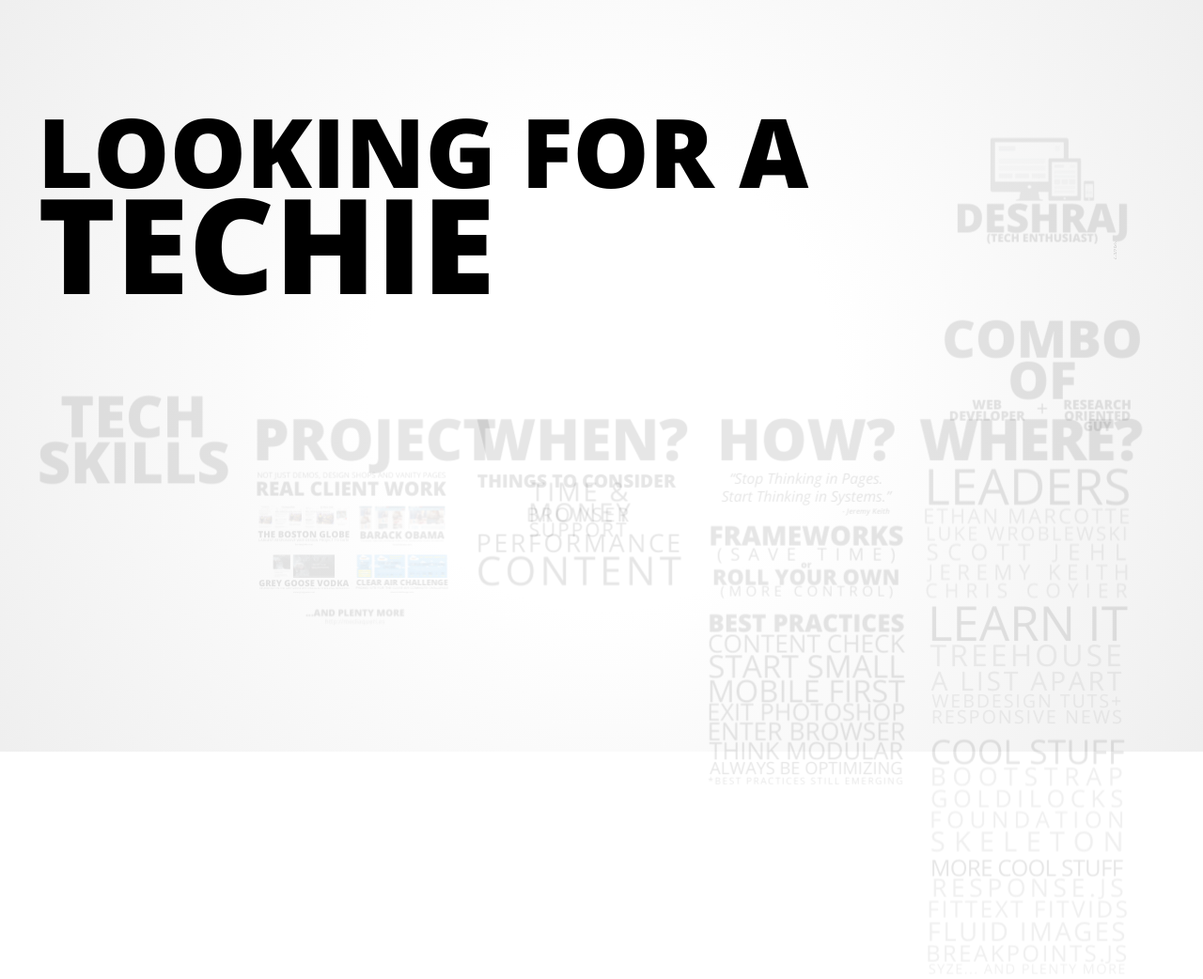
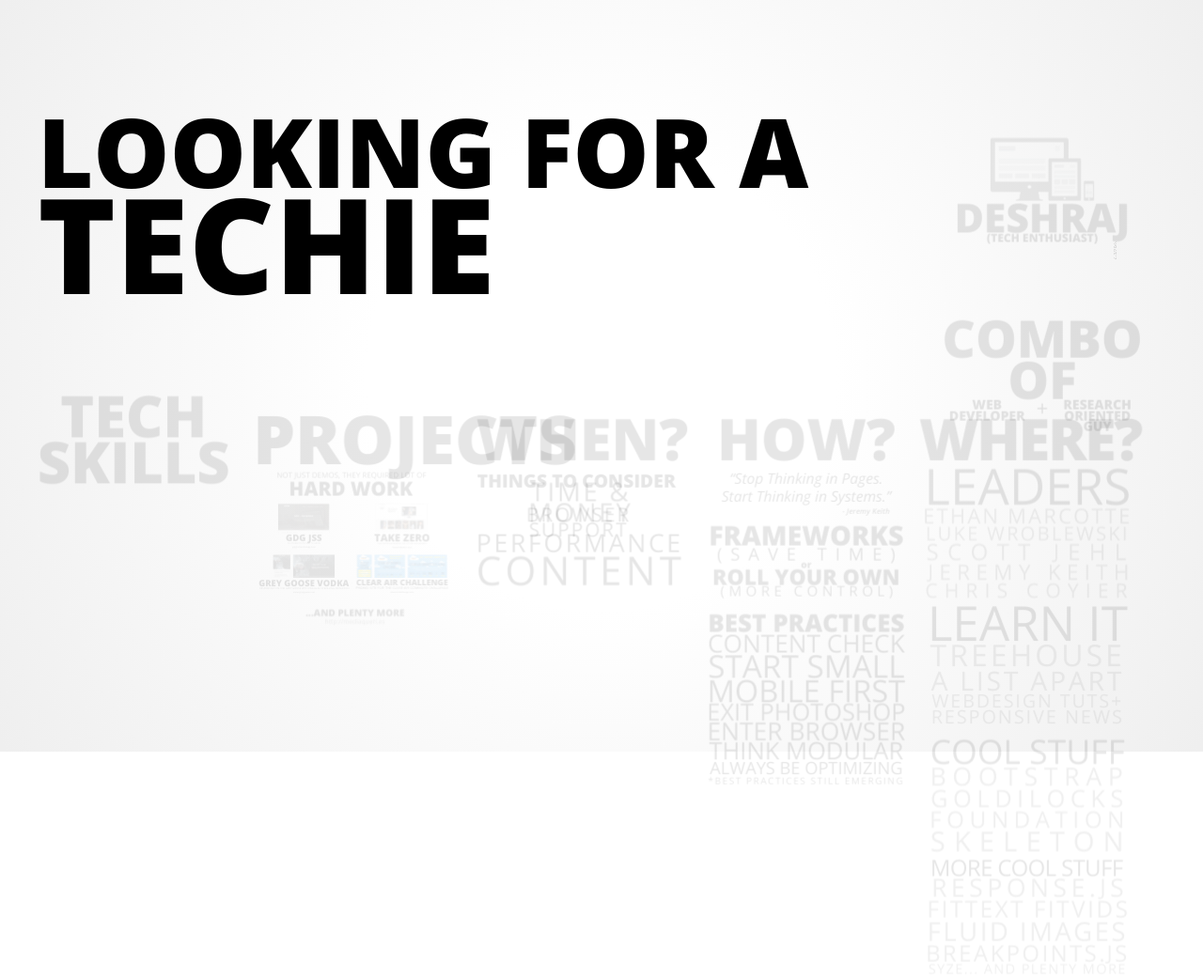
Before and after one commit to DESHRAJ/My-Portfolio, a Python web app: template myportfolio/templates/index.html in a window 1280 px wide. Shown: the whole page at 94% size. Run offline with Jinja, Linux system fonts and the light colour scheme; the template is opened without the code that fills it, so the values that code supplies are empty.

Commit message:
png files added

```diff
--- a/myportfolio/templates/index.html
+++ b/myportfolio/templates/index.html
@@ -89,45 +89,36 @@
 
 
 		<div id="who" class="step" data-x="-650" data-y="900" data-scale="1">
-			<div class="big bold title">Project</div>
+			<div class="big bold title"><h3>Projects</h3></div>
 		</div>
 
 		<div id="who-real" class="step" data-x="-660" data-y="1120" data-scale="1">
-			<div class="big light" id="who-real-not">Not just demos, design shops and vanity pages</div>
-			<div class="big bold" id="who-real-real">Real Client Work</div>
+			<div class="big light" id="who-real-not">Not just demos, they required lot of</div>
+			<div class="big bold" id="who-real-real">Hard Work</div>
 		</div>
 
 		<div id="who-boston" class="step" data-x="-885" data-y="1320" data-scale=".48">
-			<a href="http://www.bostonglobe.com" class="img-link">
-				<div class="img-wrap img-inline" id="img-bg-s">
-					<img src="/static/img/bostonglobe_s.jpg" class="img-border" />
+			<a href="http://www.gdgjss.herokuapp.com" class="img-link">
+				<div class="img-wrap img-inline" id="img-bg-m">
+					<img src="/static/img/1.png" class="img-border" />
 				</div>
-				<div class="img-wrap img-inline" id="img-bg-m">
-					<img src="/static/img/bostonglobe_m.jpg" class="img-border" />
-				</div>
-				<div class="img-wrap img-inline" id="img-bg-l">
-					<img src="/static/img/bostonglobe_l.jpg" class="img-border" />
-				</div>
+
 			</a>
-			<div class="big bold" id="who-bg">The Boston Globe</div>
-			<div class="big light" id="who-bg-desc">Largest responsive web design project to date</div>
-			<a href="http://www.bostonglobe.com" class="small">bostonglobe.com</a>
+			<div class="big bold" id="who-bg">GDG JSS</div>
+			<div class="big light" id="who-obama-desc">Platform for Techies to grow</div>
+			<a href="http://www.bostonglobe.com" class="small">gdgjss.herokuapp.com</a>
 		</div>
 
 		<div id="who-obama" class="step" data-x="-415" data-y="1320" data-scale=".48">
-			<a href="http://barackobama.com" class="img-link">
-				<div class="img-wrap img-inline" id="img-obama-s">
-					<img src="/static/img/obama_s.jpg" class="img-border" />
+			<a href="http://takezero.in" class="img-link">
+
+				<div class="img-wrap img-inline" id="img-obama-m">
+					<img src="/static/img/2.png" class="img-border" />
 				</div>
-				<div class="img-wrap img-inline" id="img-obama-m">
-					<img src="/static/img/obama_m.jpg" class="img-border" />
-				</div>
-				<div class="img-wrap img-inline" id="img-obama-l">
-					<img src="/static/img/obama_l.jpg" class="img-border" />
-				</div>
+
 			</a>
-			<div class="big bold" id="who-obama">Barack Obama</div>
-			<div class="big light" id="who-obama-desc">The Obama campaign continues to be at the leading edge of web technology</div>
+			<div class="big bold" id="who-obama">Take Zero</div>
+			<div class="big light" id="who-obama-desc">The Portfolio Website for Actors and Models</div>
 			<a href="http://barackobama.com" class="small">barackobama.com</a>
 		</div>
 
```
Also changed, not shown: myportfolio/static/img/1.png (added), myportfolio/static/img/2.png (added), myportfolio/static/img/3.png (added), myportfolio/static/img/4.png (added), myportfolio/static/img/5.png (added), myportfolio/static/img/6.png (added).
